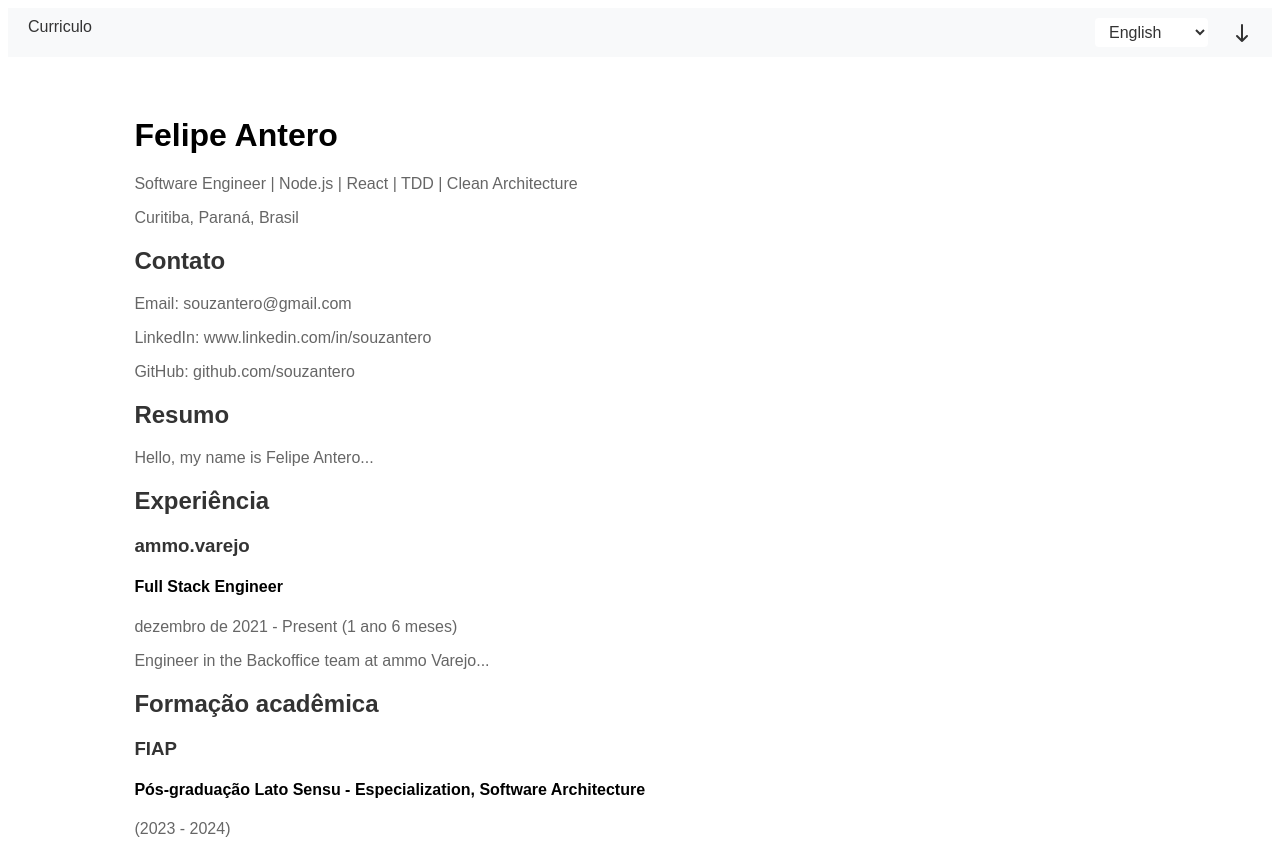
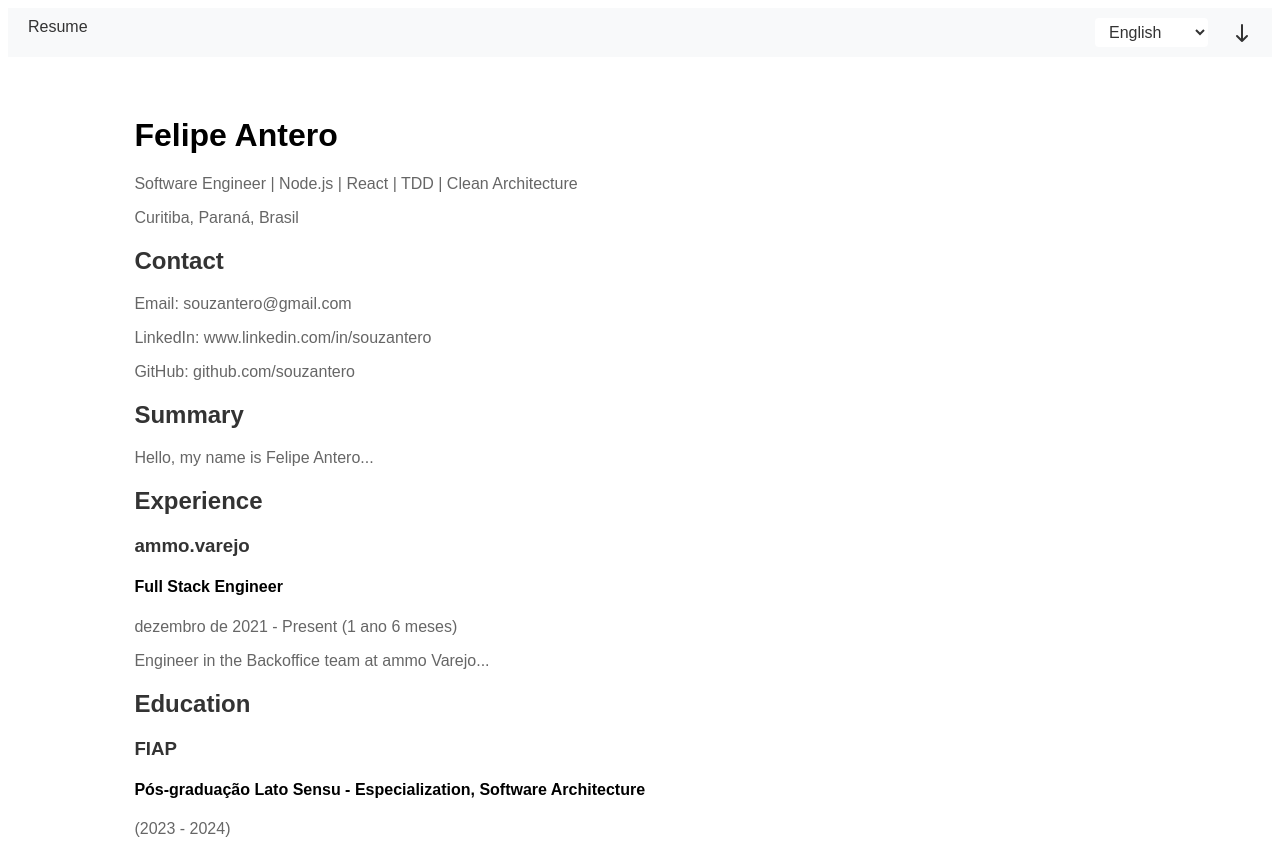
Before and after one commit to souzantero/my-web, a React app: page / in a window 1280 px wide. Built offline with nearby package versions, Linux system fonts and the light colour scheme; the HTML template or start-up script is replaced by a standard one.

Commit message:
feat: translate app display data

```diff
--- a/src/App.tsx
+++ b/src/App.tsx
@@ -1,6 +1,14 @@
 import './App.css';
 import React, { useMemo, useState } from 'react';
 import { NavBar } from './components/NavBar';
+
+export type Display = {
+  resume: string;
+  contact: string;
+  summary: string;
+  experience: string;
+  education: string;
+};
 
 export type Resume = {
   name: string;
@@ -25,8 +33,23 @@ export type Resume = {
   }[];
 };
 
-const data: { [language: string]: Resume } = {
+export type Data = {
+  display: Display;
+  resume: Resume;
+};
+
+const dictionary: {
+  [language: string]: Data;
+} = {
   pt: {
+    display: {
+      resume: 'Currículo',
+      contact: 'Contato',
+      summary: 'Resumo',
+      experience: 'Experiência',
+      education: 'Formação acadêmica',
+    },
+    resume: {
       name: 'Felipe Antero',
       role: 'Software Engineer | Node.js | React | TDD | Clean Architecture',
       location: 'Curitiba, Paraná, Brasil',
@@ -55,7 +78,16 @@ const data: { [language: string]: Resume } = {
         // Outras formações podem ser adicionadas aqui
       ],
     },
+  },
   en: {
+    display: {
+      resume: 'Resume',
+      contact: 'Contact',
+      summary: 'Summary',
+      experience: 'Experience',
+      education: 'Education',
+    },
+    resume: {
       name: 'Felipe Antero',
       role: 'Software Engineer | Node.js | React | TDD | Clean Architecture',
       location: 'Curitiba, Paraná, Brasil',
@@ -82,23 +114,28 @@ const data: { [language: string]: Resume } = {
         },
       ],
     },
+  },
 };
 
-export type AppData = {
+export type AppConfig = {
+  data: Data;
   language: string;
   onChangeLanguage: (event: React.ChangeEvent<HTMLSelectElement>) => void;
 };
 
-export const AppContext = React.createContext<AppData>({
+export const AppContext = React.createContext<AppConfig>({
+  data: dictionary.en,
   language: 'en',
-  onChangeLanguage: () => {},
+  onChangeLanguage: () => console.log('Not implemented'),
 });
 
 export const useApp = () => React.useContext(AppContext);
 
 function App() {
   const [language, setLanguage] = useState<string>('en');
-  const resume = useMemo(() => data[language], [language]);
+  const data = useMemo(() => dictionary[language], [language]);
+  const { display, resume } = data;
+
   const handleLanguageChange = (
     event: React.ChangeEvent<HTMLSelectElement>,
   ) => {
@@ -107,7 +144,7 @@ function App() {
 
   return (
     <AppContext.Provider
-      value={{ language, onChangeLanguage: handleLanguageChange }}
+      value={{ data, language, onChangeLanguage: handleLanguageChange }}
     >
       <NavBar />
       <div className="container">
@@ -117,17 +154,17 @@ function App() {
           <p>{resume.location}</p>
         </div>
         <div className="section">
-          <h2>Contato</h2>
+          <h2>{display.contact}</h2>
           <p>Email: {resume.contact.email}</p>
           <p>LinkedIn: {resume.contact.linkedin}</p>
           <p>GitHub: {resume.contact.github}</p>
         </div>
         <div className="section">
-          <h2>Resumo</h2>
+          <h2>{display.summary}</h2>
           <p>{resume.summary}</p>
         </div>
         <div className="section">
-          <h2>Experiência</h2>
+          <h2>{display.experience}</h2>
           {resume.experience.map((experience, index) => (
             <div key={index}>
               <h3>{experience.company}</h3>
@@ -138,7 +175,7 @@ function App() {
           ))}
         </div>
         <div className="section">
-          <h2>Formação acadêmica</h2>
+          <h2>{display.education}</h2>
           {resume.education.map((education, index) => (
             <div key={index}>
               <h3>{education.institution}</h3>
--- a/src/components/NavBar.tsx
+++ b/src/components/NavBar.tsx
@@ -3,13 +3,13 @@ import './NavBar.css';
 import { useApp } from '../App';
 
 export function NavBar() {
-  const { language, onChangeLanguage } = useApp();
+  const { data, language, onChangeLanguage } = useApp();
 
   return (
     <nav className="navbar">
       <ul className="navbar-list">
         <li className="navbar-item">
-          <a href="#resume">Curriculo</a>
+          <a href="#resume">{data.display.resume}</a>
         </li>
       </ul>
       <div>
@@ -42,6 +42,3 @@ export function NavBar() {
     </nav>
   );
 }
-function useAppContext() {
-  throw new Error('Function not implemented.');
-}
```
Lines whose indentation alone changed are shown as unchanged.
